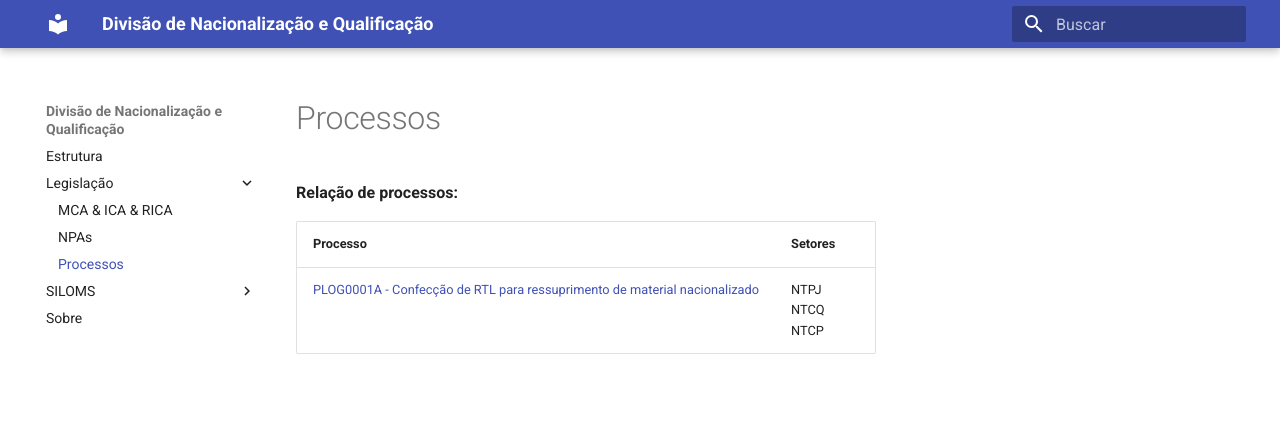
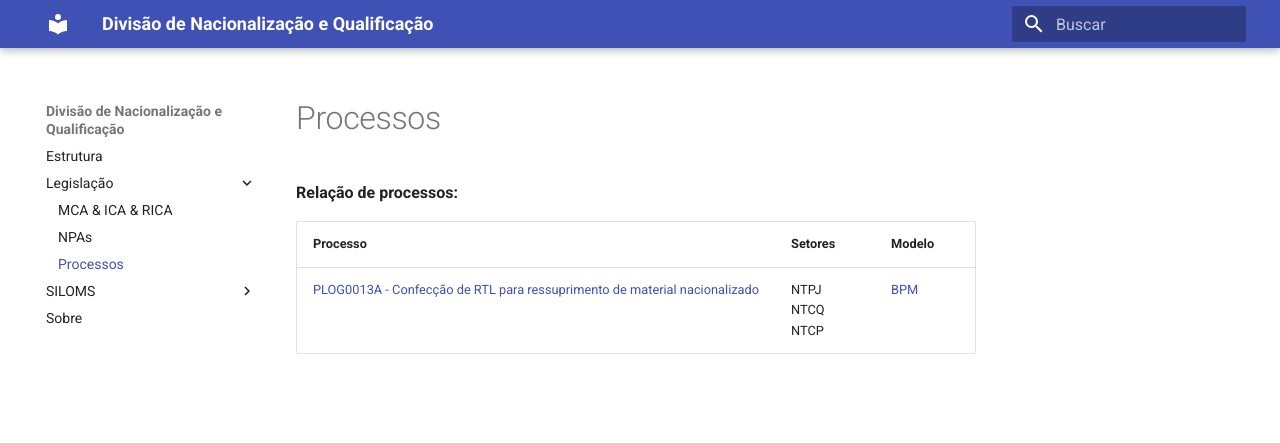
Before and after one commit to nacionalizacao/nacionalizacao.github.io, an MkDocs documentation site: the page built from docs/legislacao/plog/index.md, in a window 1280 px wide. Shown: the top 443 px of the page. Built offline with MkDocs 1.6.1 and Material for MkDocs 9.7.7, drawn with Linux system fonts in a browser that asks for light colours.

Commit message:
inclusão de modelo

```diff
--- a/docs/legislacao/plog/index.md
+++ b/docs/legislacao/plog/index.md
@@ -1,5 +1,5 @@
 **Relação de processos:**
 
-| Processo | Setores |
-| ----     | ----    |
-| [PLOG0001A - Confecção de RTL para ressuprimento de material nacionalizado](PLOG0001A - Confecção de RTL para ressuprimento de material nacionalizado.docx) | NTPJ <br> NTCQ <br> NTCP  |
+| Processo | Setores | Modelo |
+| ----     | ----    | ---- |
+| [PLOG0013A - Confecção de RTL para ressuprimento de material nacionalizado](PLOG0013A - Confecção de RTL para ressuprimento de material nacionalizado.docx) | NTPJ <br> NTCQ <br> NTCP  | [BPM](PLOG0013A - Confecção de RTL para ressuprimento de material nacionalizado.bpm)
```
Also changed, not shown: 3 other files.
